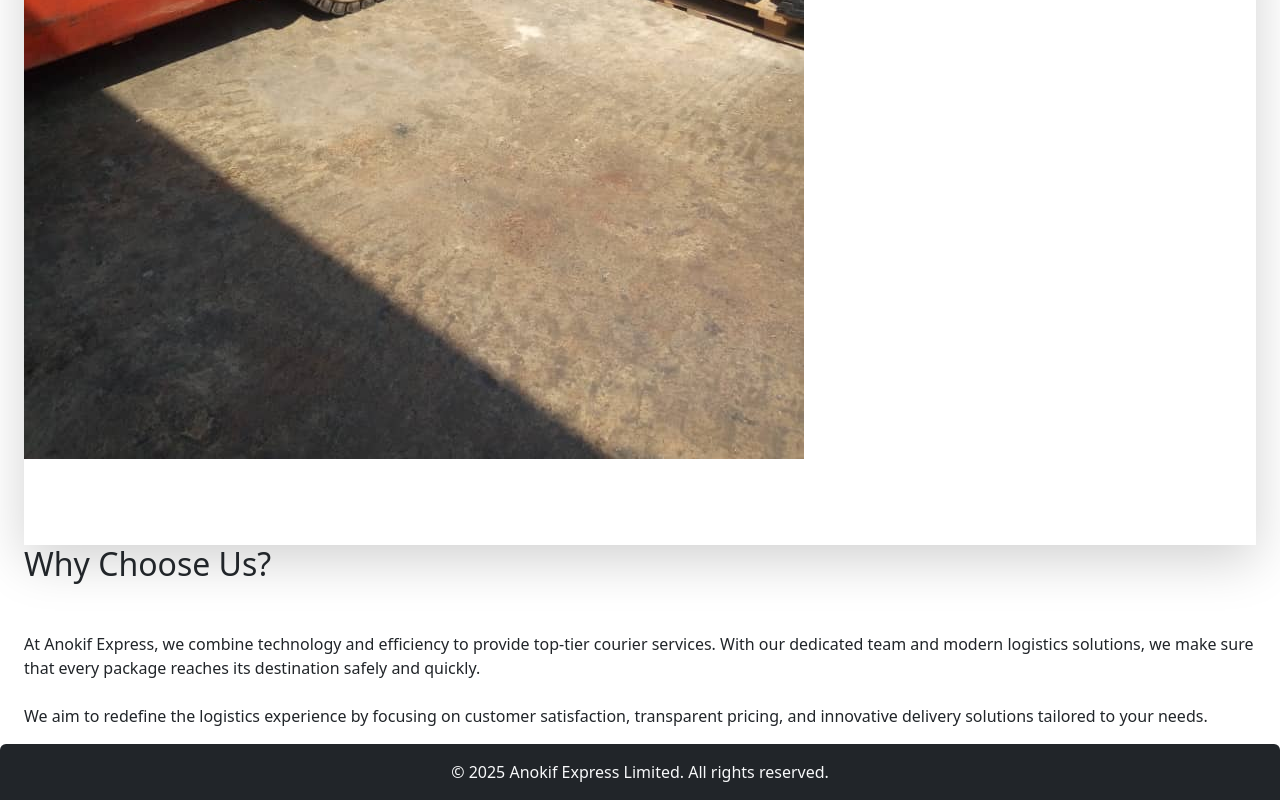
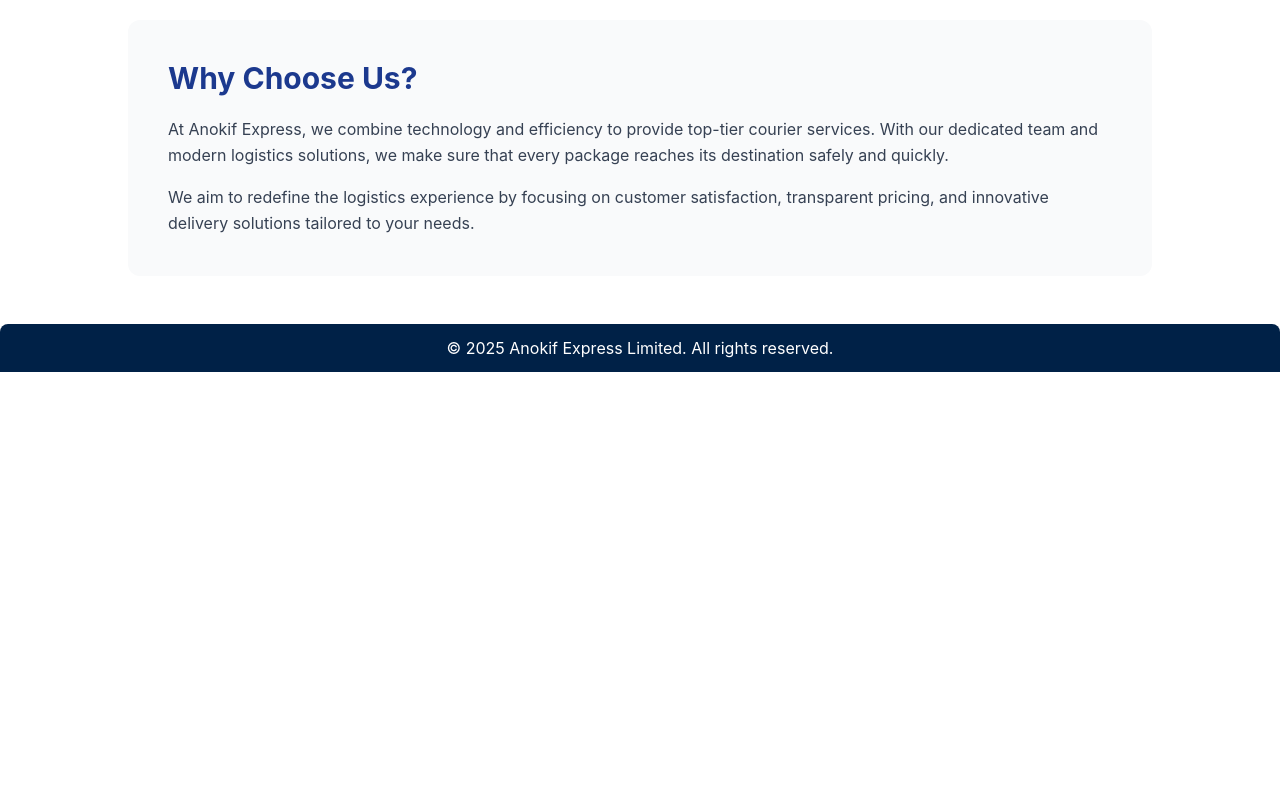
Before and after one commit to EngrJimmy-eng/Anokif, a React (Vite) app: page /about in a window 1280 px wide. Shown: the part 947-1747 px from the top of the page. After the commit the page ends 1319 px from the top, so only its background shows below. Built offline with nearby package versions, Linux system fonts and the light colour scheme.

Commit message:
fix Tailwind stylesheet loading and layout

```diff
--- a/index.html
+++ b/index.html
@@ -12,10 +12,6 @@
     <link rel="apple-touch-icon" href="/logo192.png" />
     <link rel="manifest" href="/manifest.json" />
 
-    <link
-      rel="stylesheet"
-      href="https://cdn.jsdelivr.net/npm/bootstrap@5.3.0/dist/css/bootstrap.min.css"
-    />
 
     <title>Anokif Express</title>
   </head>
--- a/src/App.tsx
+++ b/src/App.tsx
@@ -1,4 +1,5 @@
 import React from 'react';
+import './App.css';
 import { BrowserRouter as Router, Routes, Route } from 'react-router-dom';
 import Navbar from './components/Navbar';
 import Footer from './pages/Footer';
--- a/src/index.tsx
+++ b/src/index.tsx
@@ -1,4 +1,5 @@
 import React from 'react';
+import './index.css';
 import ReactDOM from 'react-dom/client';
 import { Provider } from 'react-redux';
 import App from './App';
--- a/src/pages/Footer.tsx
+++ b/src/pages/Footer.tsx
@@ -1,9 +1,10 @@
 const Footer = () => {
   return (
-    <footer className="bg-dark text-light text-center p-3 roundede-bottom rounded-top  ">
-  <p className="mb-0">© 2025 Anokif Express Limited. All rights reserved.</p>
-</footer>
-
+    <footer className="rounded-t-lg bg-[#002147] p-3 text-center text-white">
+      <p className="mb-0">
+        © 2025 Anokif Express Limited. All rights reserved.
+      </p>
+    </footer>
   );
 };
 
```
